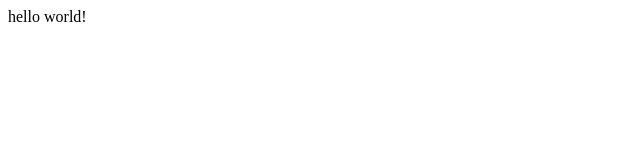
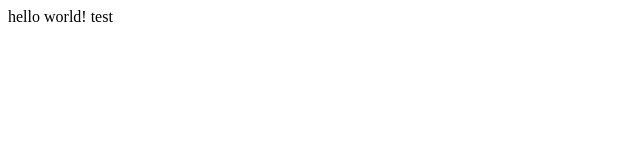
Before and after one commit to printdoc/printdoc.github.io, a plain HTML site: page index.html in a window 1280 px wide. Shown: the full height of the page, 0-640 px from the left. Drawn offline with Linux system fonts and the light colour scheme.

Commit message:
Update index.html

```diff
--- a/index.html
+++ b/index.html
@@ -1 +1,2 @@
 hello world!
+<h>test</h>
```
